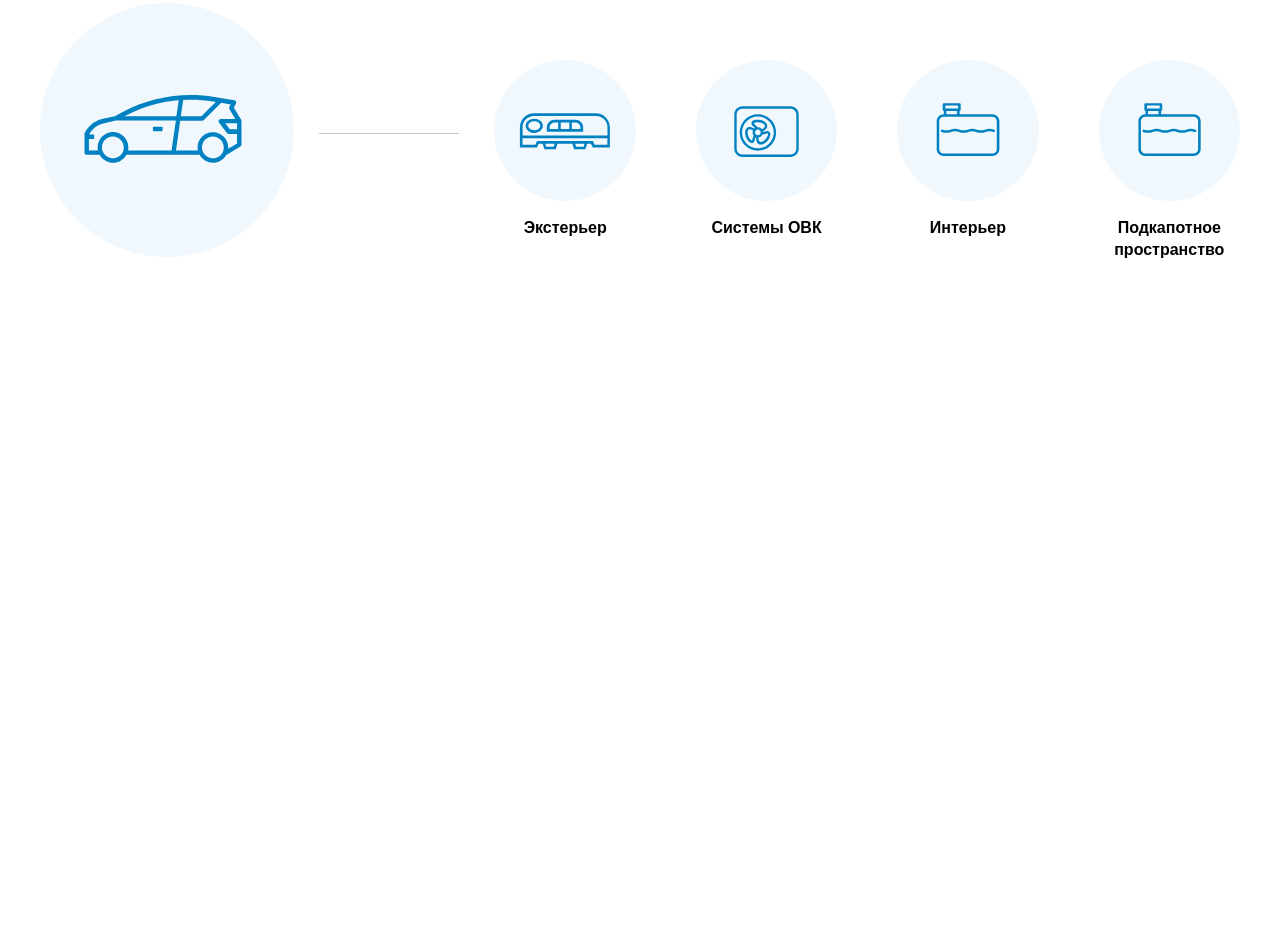
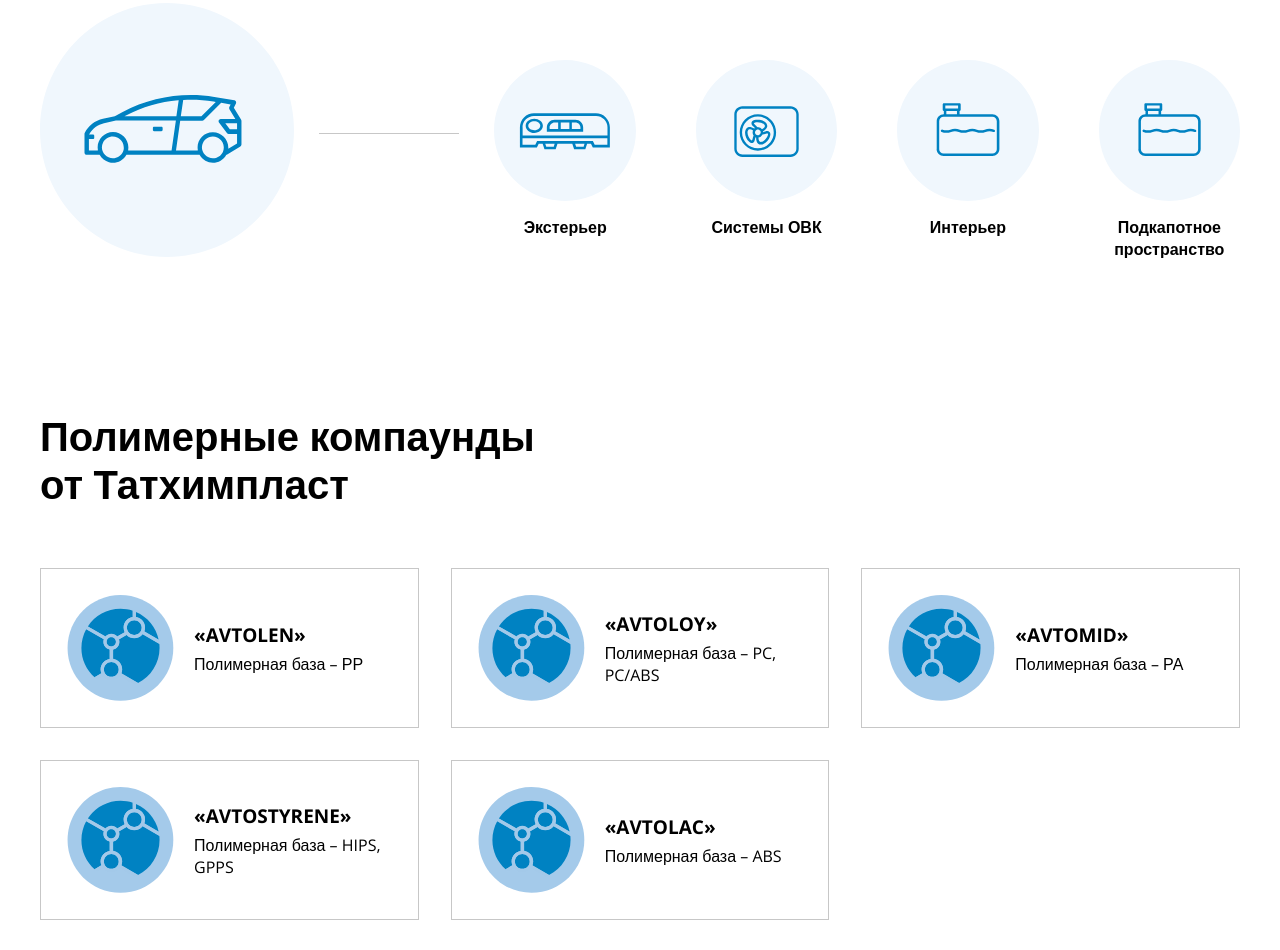
Before and after one commit to MarianVytak/Tathimplast, a website: page src/index.html in a window 1280 px wide. Shown: the part 964-1914 px from the top of the page. Before the commit the page ends 1301 px from the top, so only its background shows below. Drawn offline with nearby package versions, Linux system fonts and the light colour scheme; files that its build step writes are made by us from their sources.

Commit message:
Added Section 3.

```diff
--- a/src/assets/sass/style.scss
+++ b/src/assets/sass/style.scss
@@ -5,7 +5,8 @@
 ## Header
 ## Navigation
 ## Section 1
-## Section 1
+## Section 2
+## Section 3
 *******************/
 
 
@@ -28,3 +29,7 @@
 /* ## Section 2
 ====================*/
 @import "../../templates/section-2/section-2";
+
+/* ## Section 3
+====================*/
+@import "../../templates/section-3/section-3";
--- /dev/null
+++ b/src/templates/section-3/section-3.html
@@ -0,0 +1,70 @@
+<div class="section-3">
+    <div class="container">
+
+        <h2 class="h2">
+            Полимерные компаунды <br> от Татхимпласт
+        </h2>
+
+        <ul class="section-3__list">
+            <li class="section-3__card">
+                <div class="section-3__card_img">
+                    <img src="../../assets/img/icons/section-3_icon-1.svg" alt="">
+                </div>
+                <div class="section-3__card_content">
+                    <div class="box">
+                        <div class="section-3__card_content_title">«AVTOLEN»</div>
+                        <div class="section-3__card_content_subtitle">Полимерная база – РР</div>
+                    </div>
+                </div>
+            </li>
+            <li class="section-3__card">
+                <div class="section-3__card_img">
+                    <img src="../../assets/img/icons/section-3_icon-1.svg" alt="">
+                </div>
+                <div class="section-3__card_content">
+                    <div class="box">
+                        <div class="section-3__card_content_title">«AVTOLOY»</div>
+                        <div class="section-3__card_content_subtitle">Полимерная база – PC, PC/ABS</div>
+                    </div>
+                </div>
+            </li>
+            <li class="section-3__card">
+                <div class="section-3__card_img">
+                    <img src="../../assets/img/icons/section-3_icon-1.svg" alt="">
+                </div>
+                <div class="section-3__card_content">
+                    <div class="box">
+                        <div class="section-3__card_content_title">«AVTOMID»</div>
+                        <div class="section-3__card_content_subtitle">Полимерная база – РА</div>
+                    </div>
+                </div>
+            </li>
+            <li class="section-3__card">
+                <div class="section-3__card_img">
+                    <img src="../../assets/img/icons/section-3_icon-1.svg" alt="">
+                </div>
+                <div class="section-3__card_content">
+                    <div class="box">
+                        <div class="section-3__card_content_title">«AVTOSTYRENE»</div>
+                        <div class="section-3__card_content_subtitle">Полимерная база – HIPS, GPPS</div>
+                    </div>
+                </div>
+            </li>
+            <li class="section-3__card">
+                <div class="section-3__card_img">
+                    <img src="../../assets/img/icons/section-3_icon-1.svg" alt="">
+                </div>
+                <div class="section-3__card_content">
+                    <div class="box">
+                        <div class="section-3__card_content_title">«AVTOLAC»</div>
+                        <div class="section-3__card_content_subtitle">Полимерная база – ABS</div>
+                    </div>
+                </div>
+            </li>
+        </ul>
+        <!-- /.section-3__list -->
+
+    </div>
+    <!-- /.container -->
+</div>
+<!-- /.section-3 -->
--- /dev/null
+++ b/src/templates/section-3/section-3.scss
@@ -0,0 +1,41 @@
+.section-3 {
+    padding: 75px 0 30px;
+}
+
+.section-3__list {
+    display: grid;
+    grid-template-columns: repeat(3, 1fr);
+    grid-gap: 2em;
+}
+
+.section-3__card {
+    padding: 25px;
+    box-sizing: border-box;
+    border: 1px solid #c7c7c7;
+    display: grid;
+    grid-template-columns: auto 1fr;
+    grid-gap: 20px;
+}
+
+.section-3__card_img {
+    width: 108px;
+    height: 108px;
+    img {
+        width: 100%;
+    }
+}
+
+.section-3__card_content {
+    display: flex;
+    align-items: center;
+}
+
+.section-3__card_content_title {
+    font-weight: bold;
+    font-size: 19px;
+    text-transform: uppercase;
+}
+
+.section-3__card_content_subtitle {
+    margin-top: 5px;
+}
```
Also changed, not shown: src/index.html (+1 -0 lines), src/assets/img/icons/section-3_icon-1.svg (added).
